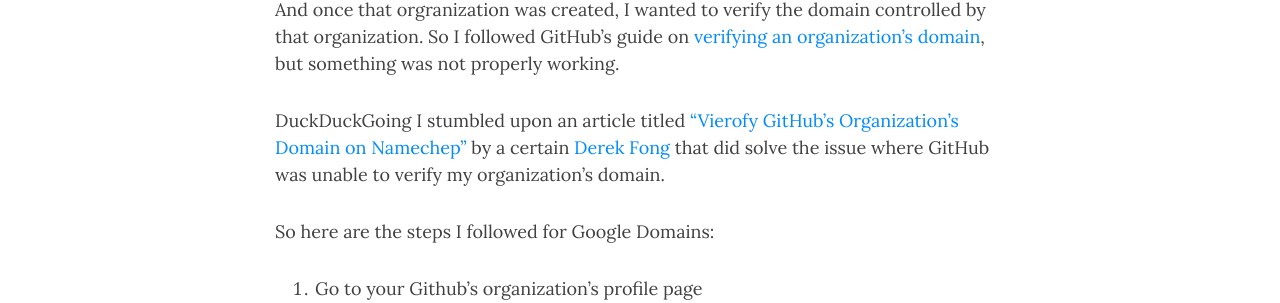
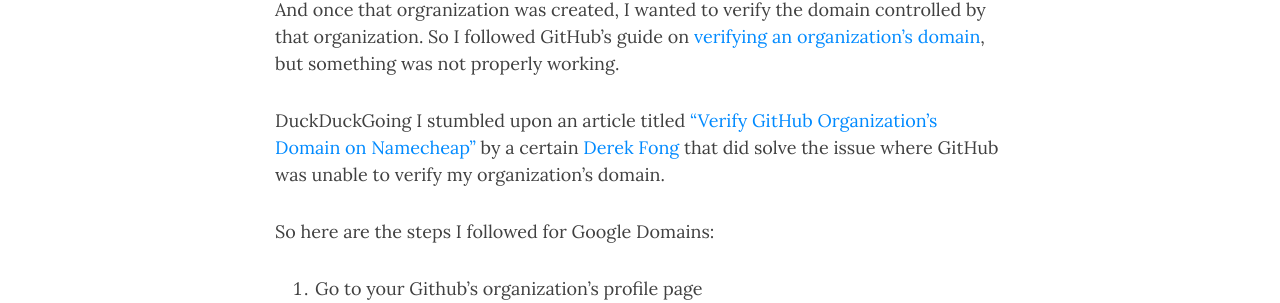
Before and after one commit to cesarcoatl/cesarcoatl.github.io, a Jekyll site: the page built from _posts/2020-10-14-how-to-verify-your-github-organization-s-domain-on-google-domains.md, in a window 1280 px wide and 900 px high, scrolled down 408 px. Shown: the part 151-454 px from the top of the window. Built offline with Jekyll 4.4.1, drawn with Linux system fonts in a browser that asks for light colours; nearby versions of some CDN libraries; comment, search, counter and statistics services are not loaded.

Commit message:
Fixed typo

```diff
--- a/_posts/2020-10-14-how-to-verify-your-github-organization-s-domain-on-google-domains.md
+++ b/_posts/2020-10-14-how-to-verify-your-github-organization-s-domain-on-google-domains.md
@@ -14,7 +14,7 @@
 
 And once that orgranization was created, I wanted to verify the domain controlled by that organization. So I followed GitHub's guide on [verifying an organization's domain](https://docs.github.com/en/free-pro-team@latest/github/setting-up-and-managing-organizations-and-teams/verifying-your-organizations-domain){:target="_blank"}, but something was not properly working.
 
-DuckDuckGoing I stumbled upon an article titled ["Vierofy GitHub's Organization's Domain on Namechep"](https://medium.com/@derekfong/verify-github-organizations-domain-on-namecheap-9b2af148679a){:target="_blank"} by a certain [Derek Fong](https://medium.com/@derekfong){:target="_blank"} that did solve the issue where GitHub was unable to verify my organization's domain.
+DuckDuckGoing I stumbled upon an article titled ["Verify GitHub Organization’s Domain on Namecheap"](https://medium.com/@derekfong/verify-github-organizations-domain-on-namecheap-9b2af148679a){:target="_blank"} by a certain [Derek Fong](https://medium.com/@derekfong){:target="_blank"} that did solve the issue where GitHub was unable to verify my organization's domain.
 
 So here are the steps I followed for Google Domains:
 
```
